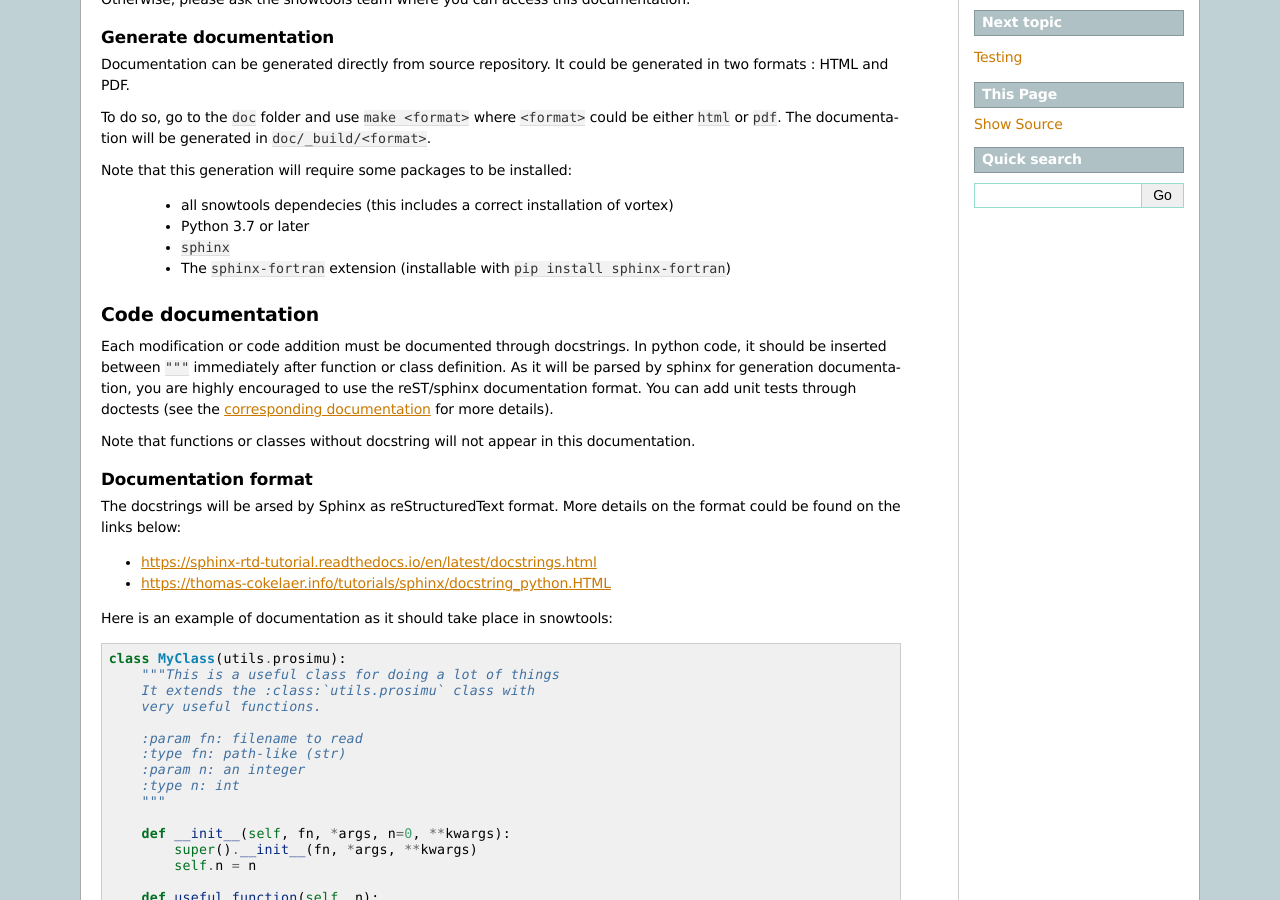
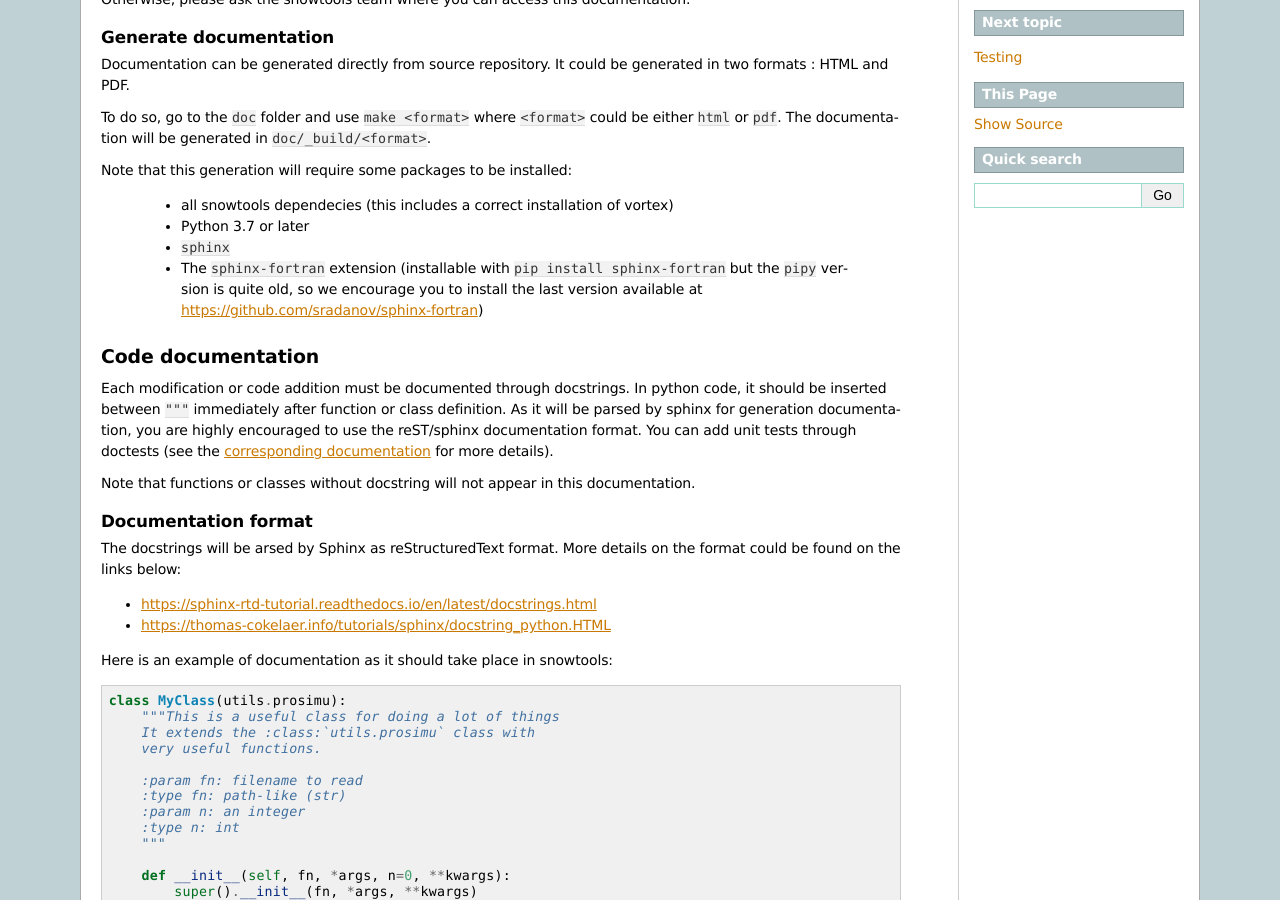
Before and after one commit to UMR-CNRM/snowtools, a Sphinx documentation site: the page built from doc/source/misc/doc.rst, in a window 1280 px wide and 900 px high, scrolled down 343 px. Built offline with Sphinx 7.4.7, drawn with Linux system fonts in a browser that asks for light colours; formulas are drawn with MathJax 3.

Commit message:
Doc: link to the correct version of sphinx-fortran

```diff
--- a/doc/source/misc/doc.rst
+++ b/doc/source/misc/doc.rst
@@ -29,7 +29,7 @@ Note that this generation will require some packages to be installed:
  - all snowtools dependecies (this includes a correct installation of vortex)
  - Python 3.7 or later
  - ``sphinx``
- - The ``sphinx-fortran`` extension (installable with ``pip install sphinx-fortran``)
+ - The ``sphinx-fortran`` extension (installable with ``pip install sphinx-fortran`` but the ``pipy`` version is quite old, so we encourage you to install the last version available at https://github.com/sradanov/sphinx-fortran)
 
 
 Code documentation
```
